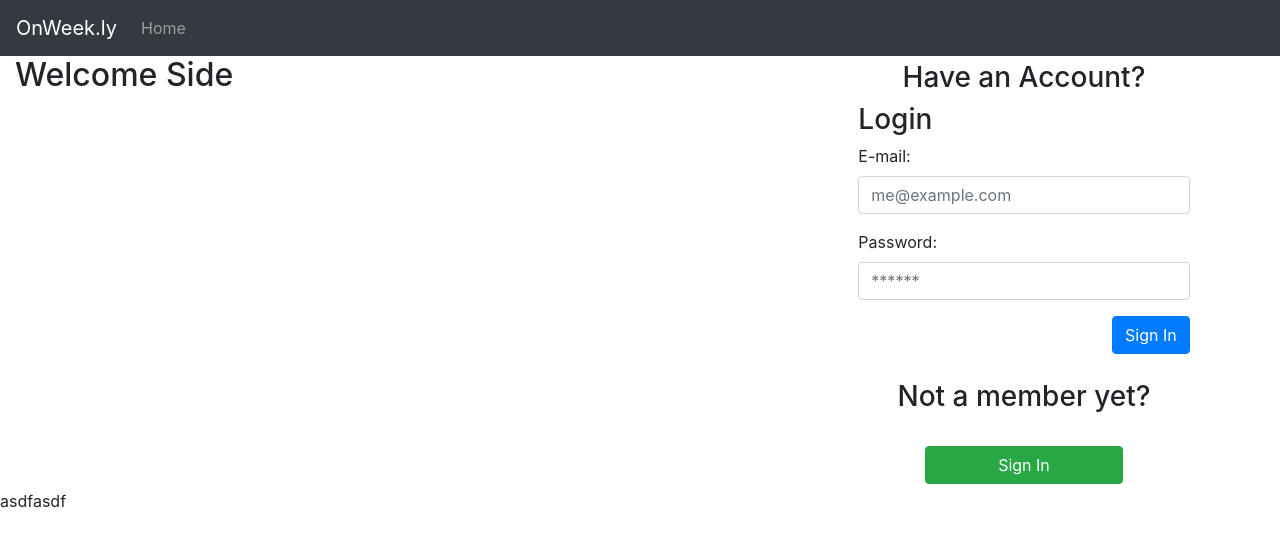
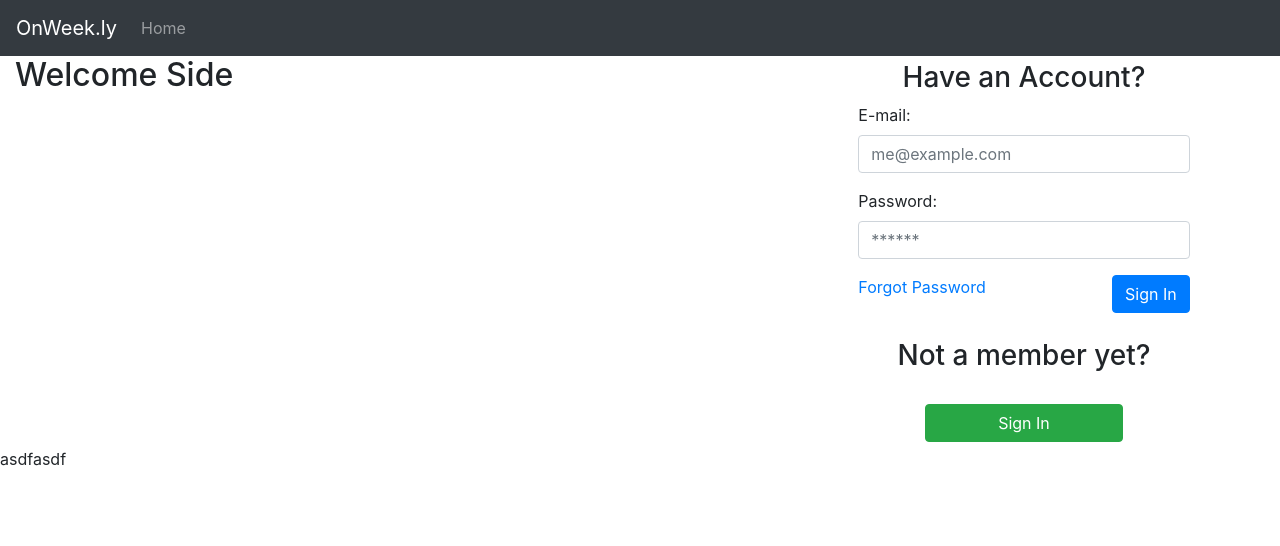
Before and after one commit to grglucastr/onweek.ly, a React (Create React App) app: page / in a window 1280 px wide. Shown: the top 546 px of the page. Built offline with nearby package versions, Linux system fonts and the light colour scheme.

Commit message:
Add forgot pass link to the LoginForm component

```diff
--- a/src/components/login/LoginForm.js
+++ b/src/components/login/LoginForm.js
@@ -1,4 +1,6 @@
 import React from 'react';
+import { Link } from 'react-router-dom'
+import { Row, Col, Button } from 'react-bootstrap';
 
 class LoginForm extends React.Component {
 
@@ -23,13 +25,22 @@ class LoginForm extends React.Component {
   }
 
   render(){
+    const { showHeader }  = this.props;
     return(
       <div className="form-container">
+        {
+          showHeader ?
+          (
           <div className="form-header">
             <h3>Login</h3>
           </div>
+          ) : ''
+        }
+
 
         <form onSubmit={this.onFormSubmit}>
+          <Row>
+            <Col>
               <div className="form-group">
                 <label htmlFor="email">E-mail: </label>
                 <input type="text"
@@ -41,22 +52,37 @@ class LoginForm extends React.Component {
                   value={this.state.email}
                   />
               </div>
+            </Col>
+          </Row>
 
+          <Row>
+            <Col>
               <div className="form-group">
                 <label htmlFor="password">Password: </label>
-            <input type="password"
+                <input
+                    type="password"
                     className="form-control"
                     name="password"
                     id="password"
                     placeholder="******"
                     onChange={this.onValueChange}
-                   value={this.state.password}
-                   />
+                    value={this.state.password}/>
               </div>
+            </Col>
+          </Row>
 
+
+          <Row>
+            <Col className="text-left">
+              <Link to="" >Forgot Password</Link>
+            </Col>
+            <Col>
               <div className="form-group text-right">
-            <button className="btn btn-primary">Sign In</button>
+                <Button variant="primary">Sign In</Button>
               </div>
+            </Col>
+          </Row>
+
 
         </form>
       </div>
```
Lines whose indentation alone changed are shown as unchanged.
